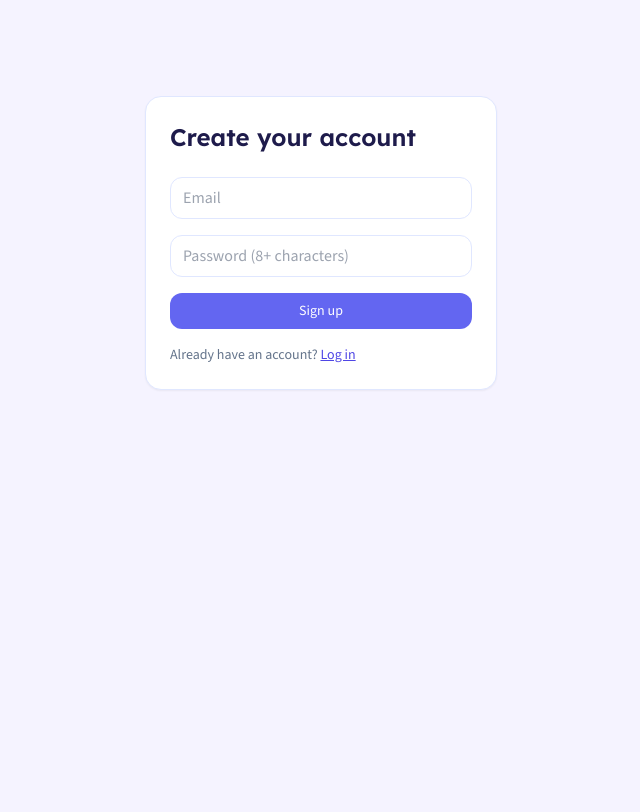
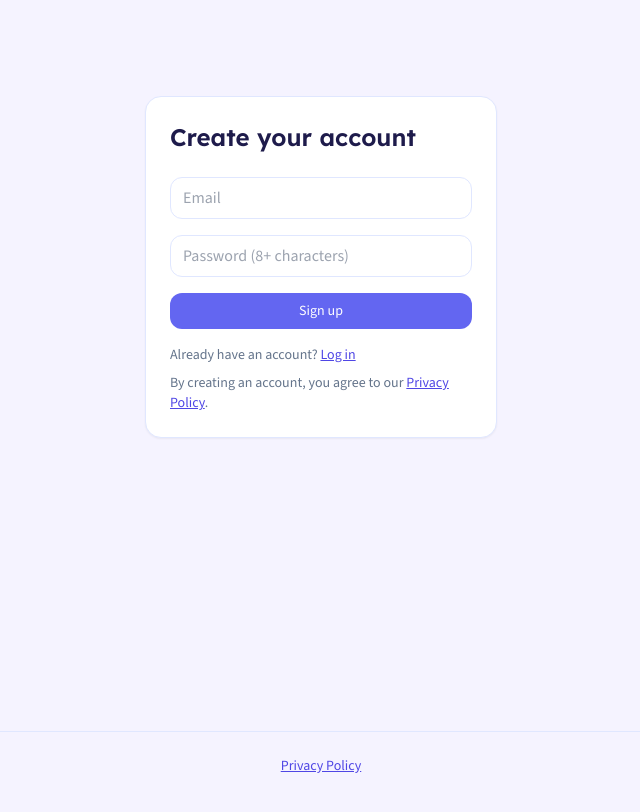
Before and after one commit to saichetankari2001/budget-buddy, a Next.js app: page /signup in a window 1280 px wide. Shown: the top 812 px of the page, without its empty margins (319-959 px from the left). Built offline with nearby package versions, Linux system fonts and the light colour scheme.

Commit message:
feat: add site-wide footer and signup privacy link

```diff
--- a/app/layout.tsx
+++ b/app/layout.tsx
@@ -1,5 +1,6 @@
 import type { Metadata } from 'next';
 import { Lexend, Source_Sans_3 } from 'next/font/google';
+import { Footer } from '@/components/ui/Footer';
 import './globals.css';
 
 const lexend = Lexend({ subsets: ['latin'], variable: '--font-heading', display: 'swap' });
@@ -13,7 +14,10 @@ export const metadata: Metadata = {
 export default function RootLayout({ children }: { children: React.ReactNode }) {
   return (
     <html lang="en" className={`${lexend.variable} ${sourceSans.variable}`}>
-      <body className="min-h-screen bg-background font-sans text-foreground">{children}</body>
+      <body className="flex min-h-screen flex-col bg-background font-sans text-foreground">
+        <div className="flex-1">{children}</div>
+        <Footer />
+      </body>
     </html>
   );
 }
--- a/app/signup/page.tsx
+++ b/app/signup/page.tsx
@@ -66,6 +66,13 @@ export default function SignupPage() {
             Log in
           </a>
         </p>
+        <p className="mt-2 text-sm text-muted">
+          By creating an account, you agree to our{' '}
+          <a href="/privacy" className="text-primary-hover underline">
+            Privacy Policy
+          </a>
+          .
+        </p>
       </Card>
     </main>
   );
--- /dev/null
+++ b/components/ui/Footer.tsx
@@ -0,0 +1,9 @@
+export function Footer() {
+  return (
+    <footer className="border-t border-border py-6 text-center text-sm">
+      <a href="/privacy" className="text-primary-hover underline">
+        Privacy Policy
+      </a>
+    </footer>
+  );
+}
```
